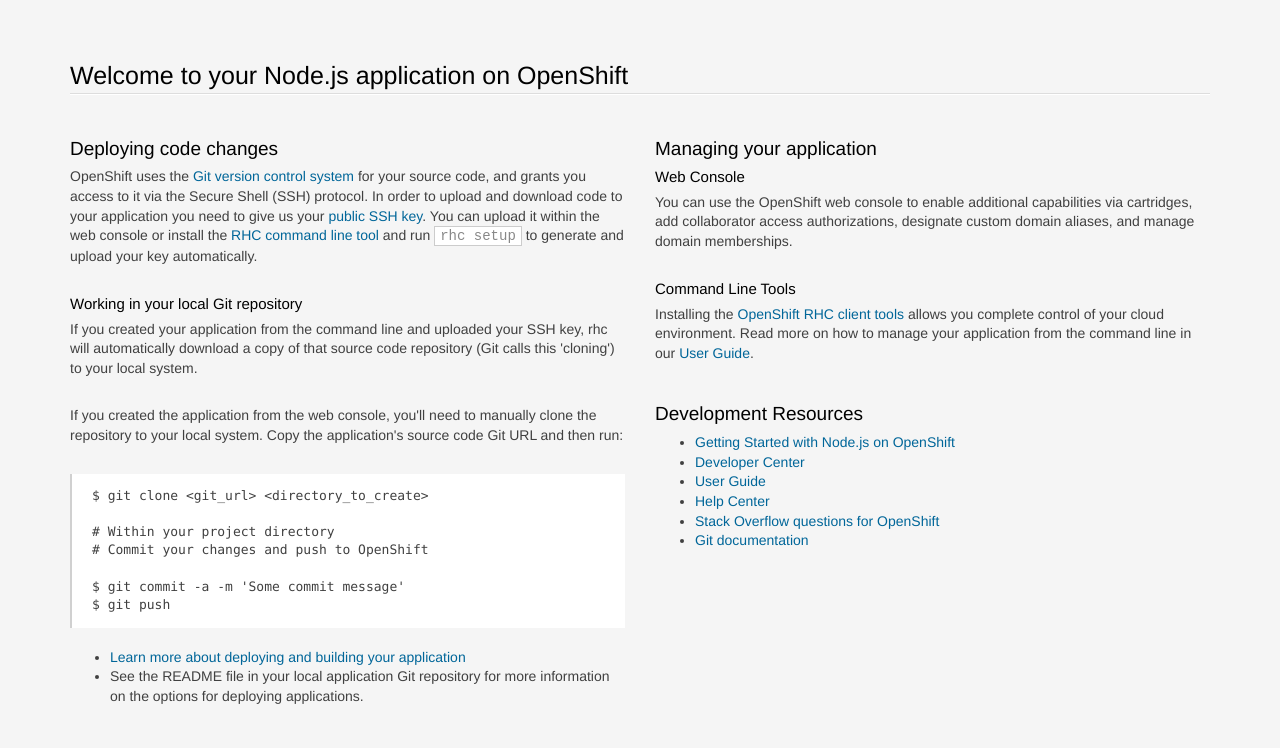
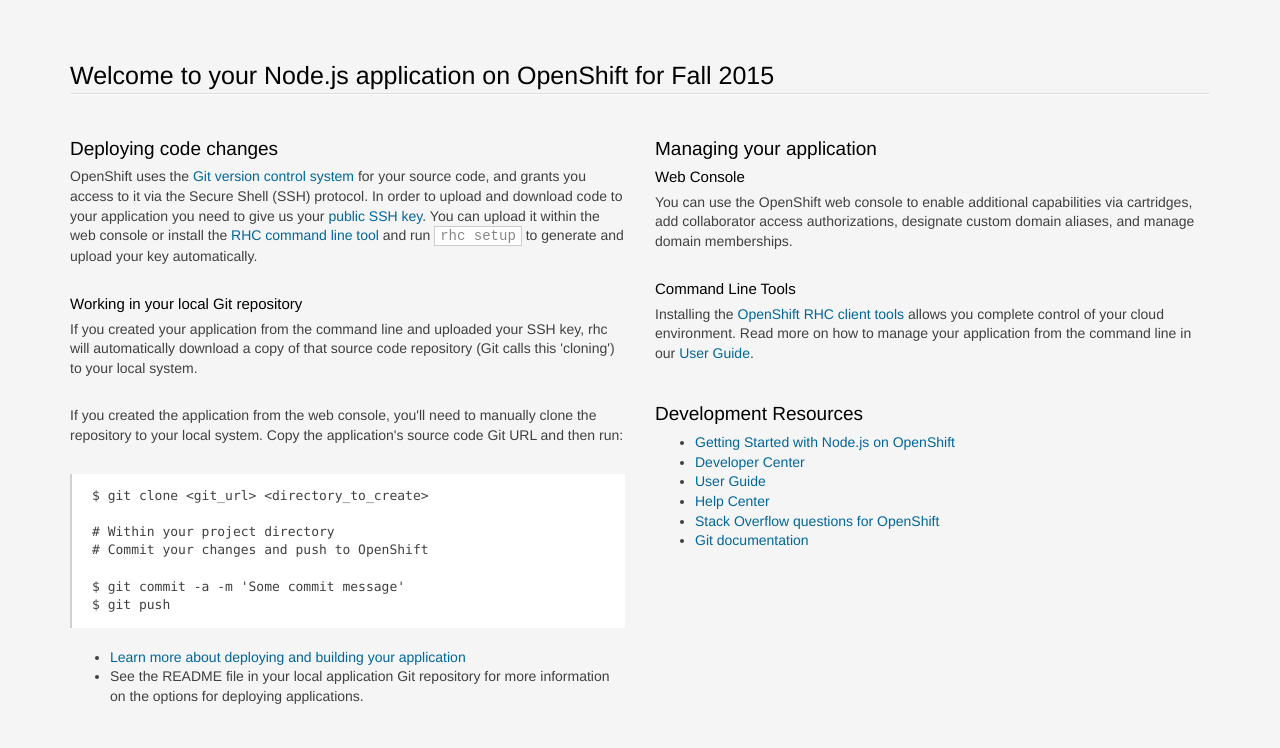
Before and after one commit to pre284mish/cs5610fall2015, a website: page index.html in a window 1280 px wide. Shown: the top 748 px of the page. Drawn offline with Linux system fonts and the light colour scheme.

Commit message:
Changed index.html for Fall 2015

```diff
--- a/index.html
+++ b/index.html
@@ -207,7 +207,7 @@
 <body>
 <section class='container'>
           <hgroup>
-            <h1>Welcome to your Node.js application on OpenShift</h1>
+            <h1>Welcome to your Node.js application on OpenShift for Fall 2015</h1>
           </hgroup>
 
 
```
Also changed, not shown: 1 other file.
